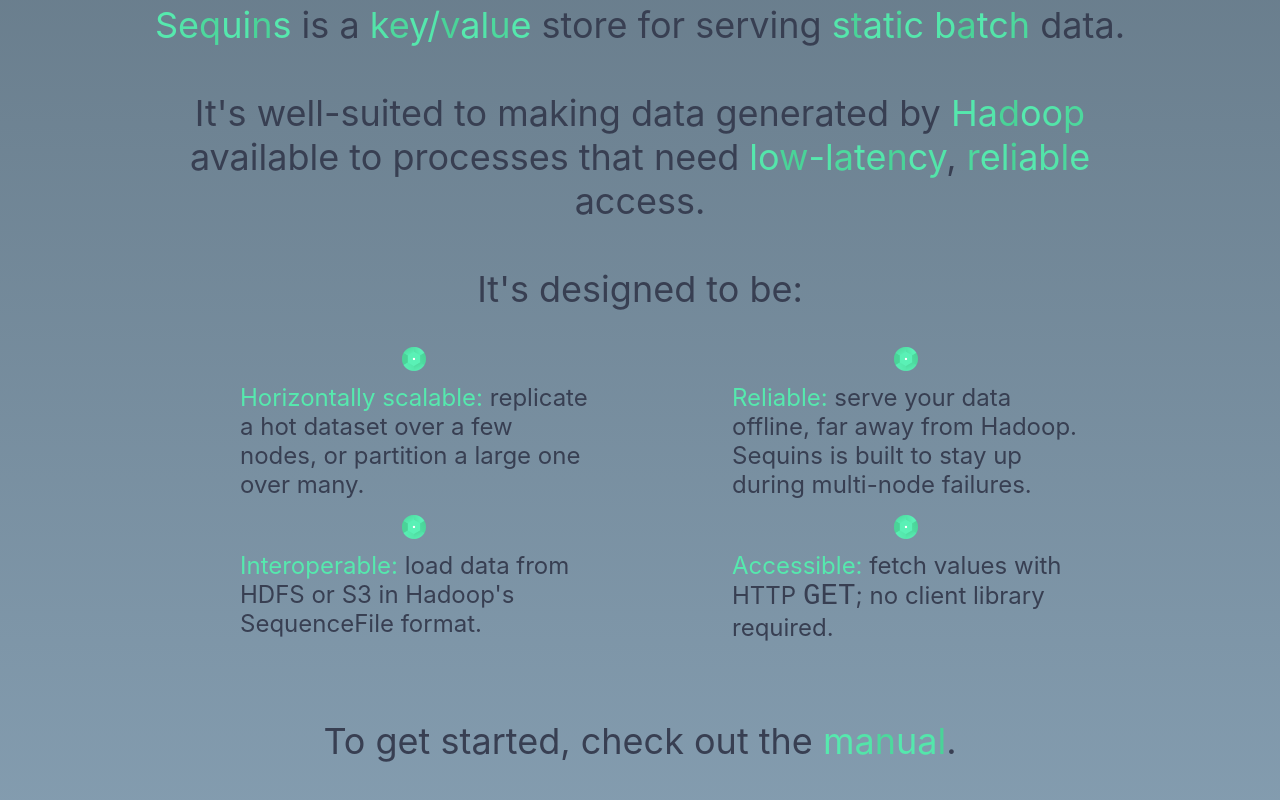
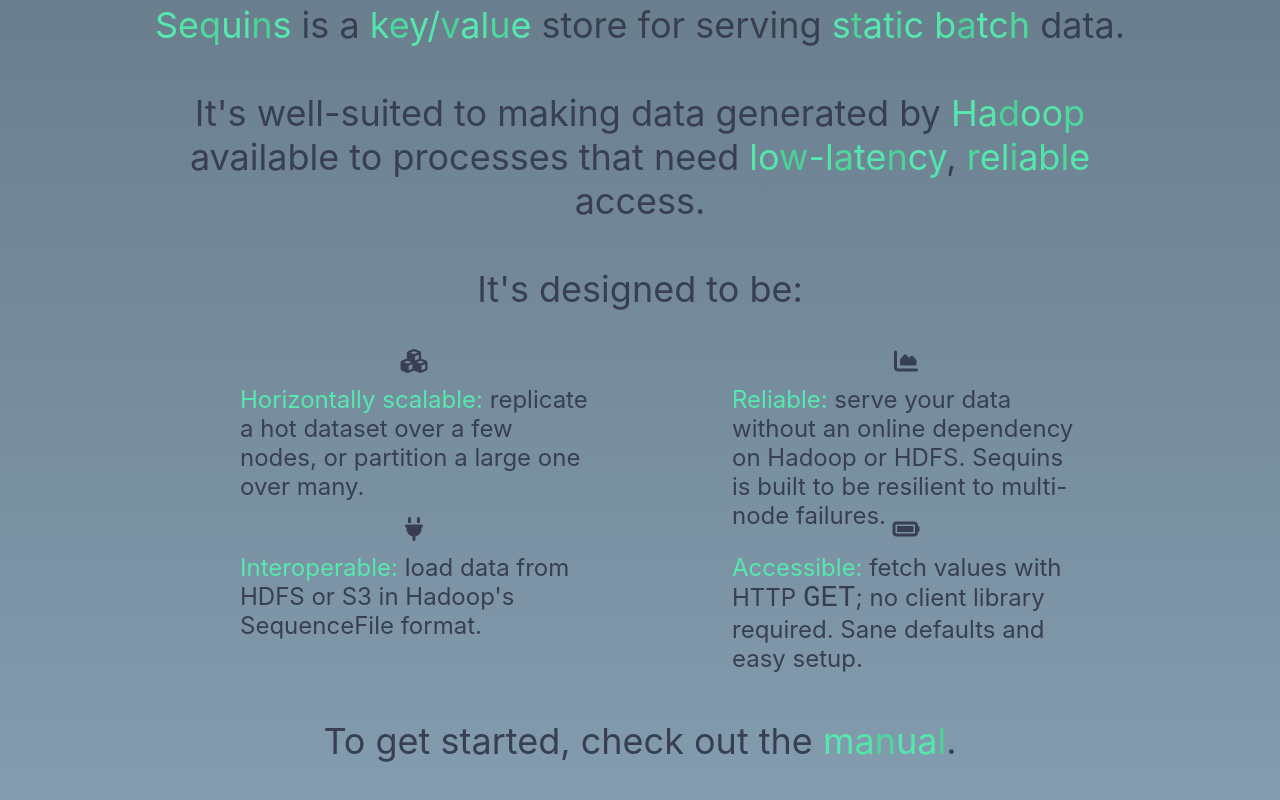
Before and after one commit to stripe-archive/sequins, a plain HTML site: page doc/landing.html in a window 1280 px wide. Shown: the part 524-1324 px from the top of the page. Drawn offline with Linux system fonts and the light colour scheme.

Commit message:
Use fontawesome for bullets

```diff
--- a/doc/landing.html
+++ b/doc/landing.html
@@ -92,10 +92,6 @@
       height: 1.5em;
     }
 
-    .bullet img {
-      height: 1em;
-    }
-
     #calltoaction {
       margin-top: 0;
     }
@@ -148,10 +144,10 @@
         It's designed to be:
       </h1>
       <ul>
-        <li class="columnblock"><div class="feature"><div class="bullet"><img src="sequins_small.png"\></div><span class="s">Horizontally scalable:</span> replicate a hot dataset over a few nodes, or partition a large one over many.</div></li>
-        <li class="columnblock"><div class="feature"><div class="bullet"><img src="sequins_small.png"\></div><span class="s">Reliable:</span> serve your data offline, far away from Hadoop. Sequins is built to stay up during multi-node failures.</div></li>
-        <li class="columnblock"><div class="feature"><div class="bullet"><img src="sequins_small.png"\></div><span class="s">Interoperable:</span> load data from HDFS or S3 in Hadoop's SequenceFile format.</div></li>
-        <li class="columnblock"><div class="feature"><div class="bullet"><img src="sequins_small.png"\></div><span class="s">Accessible:</span> fetch values with HTTP <tt>GET</tt>; no client library required.</div></li>
+        <li class="columnblock"><div class="feature"><div class="fa fa-cubes bullet"></div><span class="s">Horizontally scalable:</span> replicate a hot dataset over a few nodes, or partition a large one over many.</div></li>
+        <li class="columnblock"><div class="feature"><div class="fa fa-area-chart bullet"></div><span class="s">Reliable:</span> serve your data without an online dependency on Hadoop or HDFS. Sequins is built to be resilient to multi-node failures.</div></li>
+        <li class="columnblock"><div class="feature"><div class="fa fa-plug bullet"></div><span class="s">Interoperable:</span> load data from HDFS or S3 in Hadoop's SequenceFile format.</div></li>
+        <li class="columnblock"><div class="feature"><div class="fa fa-battery-full bullet"></div><span class="s">Accessible:</span> fetch values with HTTP <tt>GET</tt>; no client library required. Sane defaults and easy setup.</div></li>
       </ul>
       <h1 id="calltoaction">To get started, check out the <a href="manual"><span class="s">m</span><span class="s">a</span><span class="s">n</span><span class="s">u</span><span class="s">a</span><span class="s">l</span></a>.</h1>
     </div>
```
Also changed, not shown: 1 other file.
